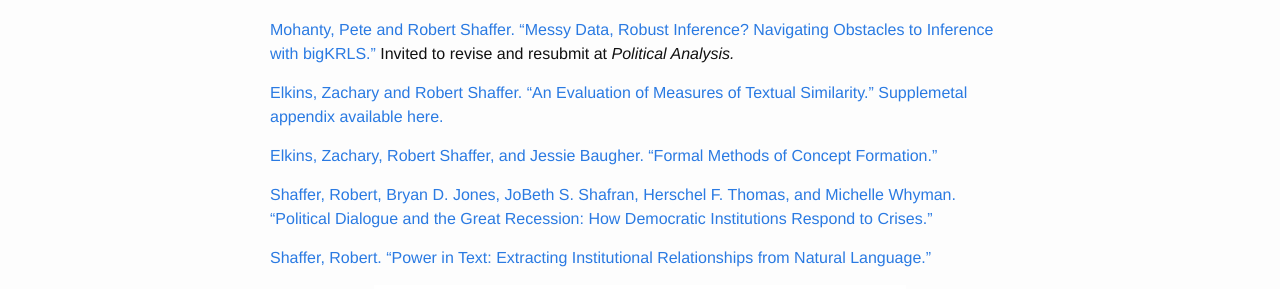
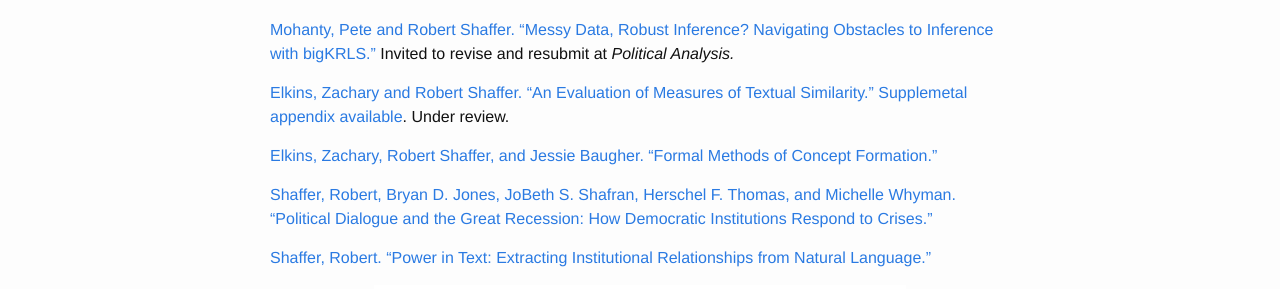
Before and after one commit to rbshaffer/rbshaffer.github.io, a Jekyll site: the page built from _pages/01_research.md, in a window 1280 px wide. Shown: the part 569-858 px from the top of the page. Built offline with Jekyll 4.4.1, drawn with Linux system fonts in a browser that asks for light colours.

Commit message:
Updating manuscript files.

```diff
--- a/_pages/01_research.md
+++ b/_pages/01_research.md
@@ -21,7 +21,7 @@
 <h2>Working Papers</h2>
 <a href="/_includes/mohanty_shaffer_bigkrls_paper.pdf" target="_blank">Mohanty, Pete and Robert Shaffer. "Messy Data, Robust Inference? Navigating Obstacles to Inference with bigKRLS."</a> Invited to revise and resubmit at <em>Political Analysis.</em>
 
-<a href="/_includes/evaluation-measures-textual.pdf" target="_blank">Elkins, Zachary and Robert Shaffer. "An Evaluation of Measures of Textual Similarity." Supplemetal appendix available <a href="/_includes/similarity-appendix.pdf" target="_blank">here.
+<a href="/_includes/evaluation-measures-textual.pdf" target="_blank">Elkins, Zachary and Robert Shaffer. "An Evaluation of Measures of Textual Similarity." Supplemetal appendix available</a>. Under review.
 
 <a href="/_includes/formal-methods-concept.pdf" target="_blank">Elkins, Zachary, Robert Shaffer, and Jessie Baugher. "Formal Methods of Concept Formation."</a>
 
```
Also changed, not shown: 2 other files.
